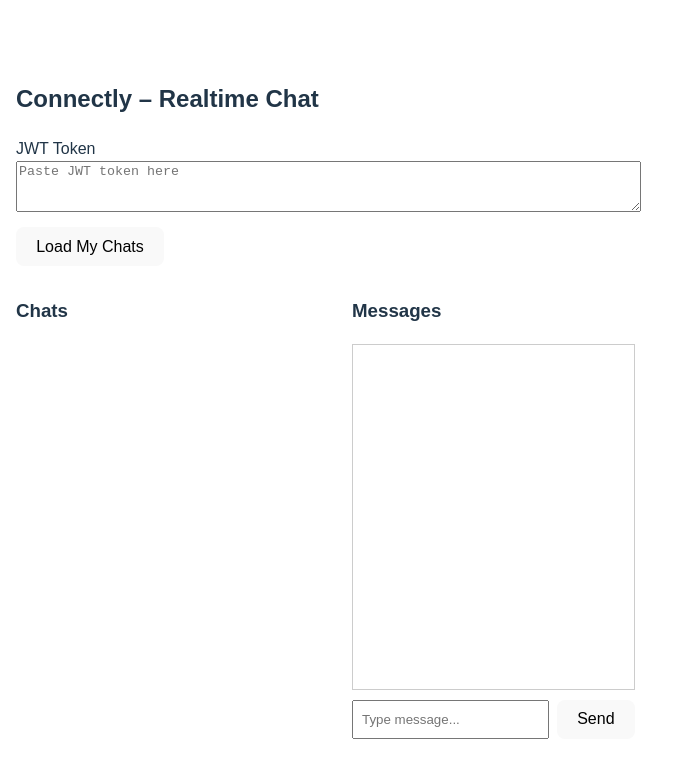
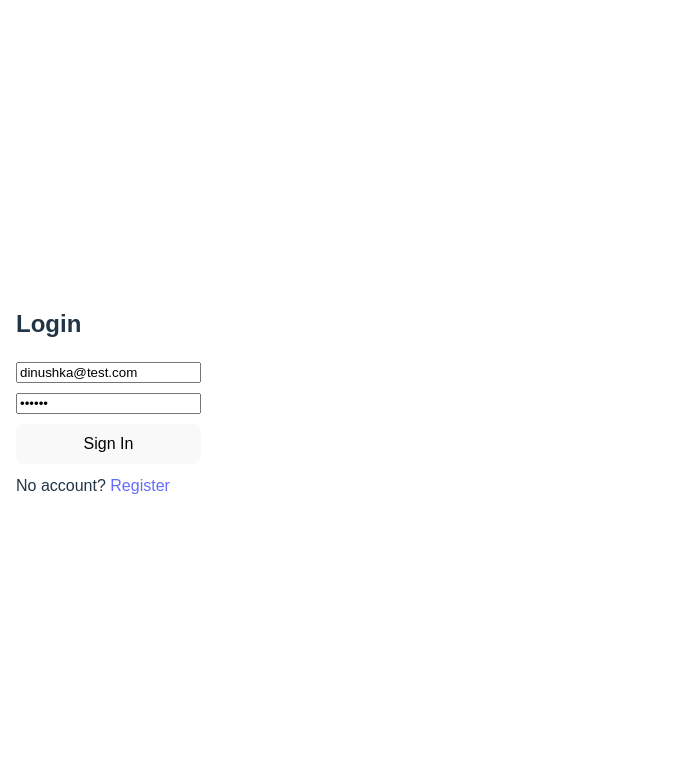
Before and after one commit to dinushkatharidu/connectly-realtime-chat, a React app in the folder frontend/: page /login in a window 1280 px wide. Shown: the top 778 px of the page, without its empty margins (0-688 px from the left). Built offline with nearby package versions, Linux system fonts and the light colour scheme; the HTML template or start-up script is replaced by a standard one.

Commit message:
feat : implement Auth Flow + Routing

```diff
--- a/frontend/package.json
+++ b/frontend/package.json
@@ -13,6 +13,7 @@
     "axios": "^1.13.2",
     "react": "^19.2.0",
     "react-dom": "^19.2.0",
+    "react-router-dom": "^7.12.0",
     "socket.io-client": "^4.8.3"
   },
   "devDependencies": {
--- a/frontend/src/App.tsx
+++ b/frontend/src/App.tsx
@@ -1,5 +1,30 @@
-import ChatPage from "./pages/Chat";
+import { BrowserRouter, Navigate, Route, Routes } from "react-router-dom";
+import { AuthProvider } from "./context/AuthContext";
+import ProtectedRoute from "./components/ProtectedRoute";
+
+import Login from "./pages/Login";
+import Register from "./pages/Register";
+import Chat from "./pages/Chat";
 
 export default function App() {
-  return <ChatPage />;
+  return (
+    <AuthProvider>
+      <BrowserRouter>
+        <Routes>
+          <Route path="/" element={<Navigate to="/chat" replace />} />
+          <Route path="/login" element={<Login />} />
+          <Route path="/register" element={<Register />} />
+          <Route
+            path="/chat"
+            element={
+              <ProtectedRoute>
+                <Chat />
+              </ProtectedRoute>
+            }
+          />
+          <Route path="*" element={<Navigate to="/chat" replace />} />
+        </Routes>
+      </BrowserRouter>
+    </AuthProvider>
+  );
 }
--- a/frontend/src/api.ts
+++ b/frontend/src/api.ts
@@ -12,3 +12,7 @@ export function setAuthToken(token: string | null) {
     delete api.defaults.headers.common["Authorization"];
   }
 }
+
+// Initialize token if already stored
+const saved = localStorage.getItem("token");
+if (saved) setAuthToken(saved);
--- /dev/null
+++ b/frontend/src/components/ProtectedRoute.tsx
@@ -0,0 +1,13 @@
+import { Navigate } from "react-router-dom";
+import { useAuth } from "../context/AuthContext";
+import type { JSX } from "react";
+
+export default function ProtectedRoute({
+  children,
+}: {
+  children: JSX.Element;
+}) {
+  const { token } = useAuth();
+  if (!token) return <Navigate to="/login" replace />;
+  return children;
+}
--- /dev/null
+++ b/frontend/src/context/AuthContext.tsx
@@ -0,0 +1,57 @@
+import { createContext, useContext, useEffect, useMemo, useState } from "react";
+import { setAuthToken } from "../api";
+import type { User } from "../types";
+
+type AuthState = {
+  token: string | null;
+  user: User | null;
+  setAuth: (token: string, user: User) => void;
+  logout: () => void;
+};
+
+const AuthContext = createContext<AuthState | null>(null);
+
+export function AuthProvider({ children }: { children: React.ReactNode }) {
+  const [token, setToken] = useState<string | null>(
+    localStorage.getItem("token")
+  );
+  const [user, setUser] = useState<User | null>(() => {
+    const raw = localStorage.getItem("user");
+    return raw ? (JSON.parse(raw) as User) : null;
+  });
+
+  useEffect(() => {
+    setAuthToken(token);
+  }, [token]);
+
+  const value = useMemo<AuthState>(
+    () => ({
+      token,
+      user,
+      setAuth: (t, u) => {
+        setToken(t);
+        setUser(u);
+        localStorage.setItem("token", t);
+        localStorage.setItem("user", JSON.stringify(u));
+        setAuthToken(t);
+      },
+      logout: () => {
+        setToken(null);
+        setUser(null);
+        localStorage.removeItem("token");
+        localStorage.removeItem("user");
+        setAuthToken(null);
+      },
+    }),
+    [token, user]
+  );
+
+  return <AuthContext.Provider value={value}>{children}</AuthContext.Provider>;
+}
+
+// eslint-disable-next-line react-refresh/only-export-components
+export function useAuth() {
+  const ctx = useContext(AuthContext);
+  if (!ctx) throw new Error("useAuth must be used inside AuthProvider");
+  return ctx;
+}
--- a/frontend/src/pages/Chat.tsx
+++ b/frontend/src/pages/Chat.tsx
@@ -1,39 +1,11 @@
 import { useEffect, useMemo, useState } from "react";
-import { api, setAuthToken } from "../api";
+import { api } from "../api";
+import { useAuth } from "../context/AuthContext";
 import { createSocket } from "../socket";
-
-/* =======================
-   Types (NO any)
-======================= */
-
-type User = {
-  _id: string;
-  name: string;
-  email: string;
-};
-
-type Chat = {
-  _id: string;
-  members: User[];
-  lastMessage?: Message;
-};
-
-type Message = {
-  _id: string;
-  chatId: string;
-  senderId: string;
-  text: string;
-  createdAt: string;
-};
-
-/* =======================
-   Component
-======================= */
+import type { Chat, Message } from "../types";
 
 export default function ChatPage() {
-  const [token, setToken] = useState<string>(
-    localStorage.getItem("token") || ""
-  );
+  const { token, logout, user } = useAuth();
 
   const [chats, setChats] = useState<Chat[]>([]);
   const [chatId, setChatId] = useState<string>("");
@@ -41,53 +13,67 @@ export default function ChatPage() {
   const [text, setText] = useState<string>("");
 
   /* =======================
-     Socket
+     Socket instance
   ======================= */
-
   const socket = useMemo(() => {
     if (!token) return null;
     return createSocket(token);
   }, [token]);
 
   /* =======================
-     Auth token setup
+     Load chats (SAFE)
   ======================= */
+  useEffect(() => {
+    let active = true;
 
-  useEffect(() => {
-    if (!token) return;
-    setAuthToken(token);
-    localStorage.setItem("token", token);
-  }, [token]);
+    async function fetchChats() {
+      try {
+        const res = await api.get<Chat[]>("/api/chats");
+        if (active) setChats(res.data);
+      } catch (err) {
+        console.error("Failed to load chats", err);
+      }
+    }
+
+    fetchChats();
+
+    return () => {
+      active = false;
+    };
+  }, []);
 
   /* =======================
-     API calls
+     Load messages
   ======================= */
-
-  async function loadChats() {
-    const res = await api.get<Chat[]>("/api/chats");
-    setChats(res.data);
+  async function loadMessages(id: string) {
+    try {
+      const res = await api.get<Message[]>(`/api/chats/${id}/messages`);
+      setMessages(res.data);
+    } catch (err) {
+      console.error("Failed to load messages", err);
+    }
   }
 
-  async function loadMessages(id: string) {
-    const res = await api.get<Message[]>(`/api/chats/${id}/messages`);
-    setMessages(res.data);
-  }
-
+  /* =======================
+     Send message
+  ======================= */
   async function sendMessage() {
     if (!chatId || !text.trim()) return;
 
-    await api.post("/api/chats/message", {
-      chatId,
-      text,
-    });
-
-    setText("");
+    try {
+      await api.post("/api/chats/message", {
+        chatId,
+        text,
+      });
+      setText("");
+    } catch (err) {
+      console.error("Failed to send message", err);
+    }
   }
 
   /* =======================
      Socket listeners
   ======================= */
-
   useEffect(() => {
     if (!socket) return;
 
@@ -101,10 +87,6 @@ export default function ChatPage() {
       }
     });
 
-    socket.on("typing", (data: { userId: string; isTyping: boolean }) => {
-      console.log("typing:", data);
-    });
-
     return () => {
       socket.disconnect();
     };
@@ -113,7 +95,6 @@ export default function ChatPage() {
   /* =======================
      Join chat room
   ======================= */
-
   useEffect(() => {
     if (!socket || !chatId) return;
     socket.emit("join_chat", chatId);
@@ -122,30 +103,26 @@ export default function ChatPage() {
   /* =======================
      UI
   ======================= */
-
   return (
     <div style={{ padding: 16, fontFamily: "sans-serif" }}>
-      <h2>Connectly – Realtime Chat</h2>
-
-      {/* TOKEN INPUT (TEMP) */}
-      <div style={{ marginBottom: 12 }}>
-        <label>JWT Token</label>
-        <textarea
-          rows={3}
-          style={{ width: "100%" }}
-          value={token}
-          onChange={(e) => setToken(e.target.value)}
-          placeholder="Paste JWT token here"
-        />
-        <button onClick={loadChats} style={{ marginTop: 8 }}>
-          Load My Chats
-        </button>
+      <div
+        style={{
+          display: "flex",
+          justifyContent: "space-between",
+          marginBottom: 12,
+        }}
+      >
+        <div>
+          <b>Logged in:</b> {user?.name} ({user?.email})
+        </div>
+        <button onClick={logout}>Logout</button>
       </div>
 
       <div style={{ display: "flex", gap: 16 }}>
-        {/* CHAT LIST */}
+        {/* Chat list */}
         <div style={{ width: 320 }}>
           <h3>Chats</h3>
+
           {chats.map((chat) => (
             <div
               key={chat._id}
@@ -162,7 +139,7 @@ export default function ChatPage() {
               }}
             >
               <div>
-                <b>Chat ID:</b> {chat._id}
+                <b>{chat._id}</b>
               </div>
               <div>
                 <i>{chat.lastMessage?.text || "No messages yet"}</i>
@@ -171,7 +148,7 @@ export default function ChatPage() {
           ))}
         </div>
 
-        {/* MESSAGE AREA */}
+        {/* Messages */}
         <div style={{ flex: 1 }}>
           <h3>Messages</h3>
 
@@ -199,8 +176,6 @@ export default function ChatPage() {
               onChange={(e) => setText(e.target.value)}
               placeholder="Type message..."
               style={{ flex: 1, padding: 8 }}
-              onFocus={() => socket?.emit("typing", { chatId, isTyping: true })}
-              onBlur={() => socket?.emit("typing", { chatId, isTyping: false })}
             />
             <button onClick={sendMessage}>Send</button>
           </div>
--- /dev/null
+++ b/frontend/src/pages/Login.tsx
@@ -0,0 +1,65 @@
+import { useState } from "react";
+import { api } from "../api";
+import { useAuth } from "../context/AuthContext";
+import { Link, useNavigate } from "react-router-dom";
+import type { User } from "../types";
+
+type LoginResponse = { token: string; user: User };
+
+export default function Login() {
+  const [email, setEmail] = useState("dinushka@test.com");
+  const [password, setPassword] = useState("123456");
+  const [error, setError] = useState<string | null>(null);
+
+  const { setAuth } = useAuth();
+  const nav = useNavigate();
+
+  async function submit(e: React.FormEvent) {
+    e.preventDefault();
+    setError(null);
+
+    try {
+      const res = await api.post<LoginResponse>("/api/auth/login", {
+        email,
+        password,
+      });
+      setAuth(res.data.token, res.data.user);
+      nav("/chat");
+    // eslint-disable-next-line @typescript-eslint/no-explicit-any
+    } catch (err: any) {
+      setError(err?.response?.data?.message || "Login failed");
+    }
+  }
+
+  return (
+    <div
+      style={{
+        padding: 16,
+        fontFamily: "sans-serif",
+        maxWidth: 420,
+        margin: "0 auto",
+      }}
+    >
+      <h2>Login</h2>
+      <form onSubmit={submit} style={{ display: "grid", gap: 10 }}>
+        <input
+          value={email}
+          onChange={(e) => setEmail(e.target.value)}
+          placeholder="Email"
+        />
+        <input
+          value={password}
+          onChange={(e) => setPassword(e.target.value)}
+          placeholder="Password"
+          type="password"
+        />
+        <button type="submit">Sign In</button>
+        {error && <div style={{ color: "crimson" }}>{error}</div>}
+      </form>
+
+      <p style={{ marginTop: 10 }}>
+        No account? <Link to="/register">Register</Link>
+      </p>
+    </div>
+  );
+}
--- /dev/null
+++ b/frontend/src/pages/Register.tsx
@@ -0,0 +1,72 @@
+import { useState } from "react";
+import { api } from "../api";
+import { useAuth } from "../context/AuthContext";
+import { Link, useNavigate } from "react-router-dom";
+import type { User } from "../types";
+
+type RegisterResponse = { token: string; user: User };
+
+export default function Register() {
+  const [name, setName] = useState("Dinushka");
+  const [email, setEmail] = useState("");
+  const [password, setPassword] = useState("123456");
+  const [error, setError] = useState<string | null>(null);
+
+  const { setAuth } = useAuth();
+  const nav = useNavigate();
+
+  async function submit(e: React.FormEvent) {
+    e.preventDefault();
+    setError(null);
+
+    try {
+      const res = await api.post<RegisterResponse>("/api/auth/register", {
+        name,
+        email,
+        password,
+      });
+      setAuth(res.data.token, res.data.user);
+      nav("/chat");
+    // eslint-disable-next-line @typescript-eslint/no-explicit-any
+    } catch (err: any) {
+      setError(err?.response?.data?.message || "Register failed");
+    }
+  }
+
+  return (
+    <div
+      style={{
+        padding: 16,
+        fontFamily: "sans-serif",
+        maxWidth: 420,
+        margin: "0 auto",
+      }}
+    >
+      <h2>Register</h2>
+      <form onSubmit={submit} style={{ display: "grid", gap: 10 }}>
+        <input
+          value={name}
+          onChange={(e) => setName(e.target.value)}
+          placeholder="Name"
+        />
+        <input
+          value={email}
+          onChange={(e) => setEmail(e.target.value)}
+          placeholder="Email"
+        />
+        <input
+          value={password}
+          onChange={(e) => setPassword(e.target.value)}
+          placeholder="Password"
+          type="password"
+        />
+        <button type="submit">Create Account</button>
+        {error && <div style={{ color: "crimson" }}>{error}</div>}
+      </form>
+
+      <p style={{ marginTop: 10 }}>
+        Already have an account? <Link to="/login">Login</Link>
+      </p>
+    </div>
+  );
+}
--- /dev/null
+++ b/frontend/src/types.ts
@@ -0,0 +1,19 @@
+export type User = {
+  id: string;
+  name: string;
+  email: string;
+};
+
+export type Chat = {
+  _id: string;
+  members: { _id: string; name: string; email: string }[];
+  lastMessage?: Message;
+};
+
+export type Message = {
+  _id: string;
+  chatId: string;
+  senderId: string;
+  text: string;
+  createdAt: string;
+};
```
Also changed, not shown: 1 other file (tests, documents, lock files or other folders).
